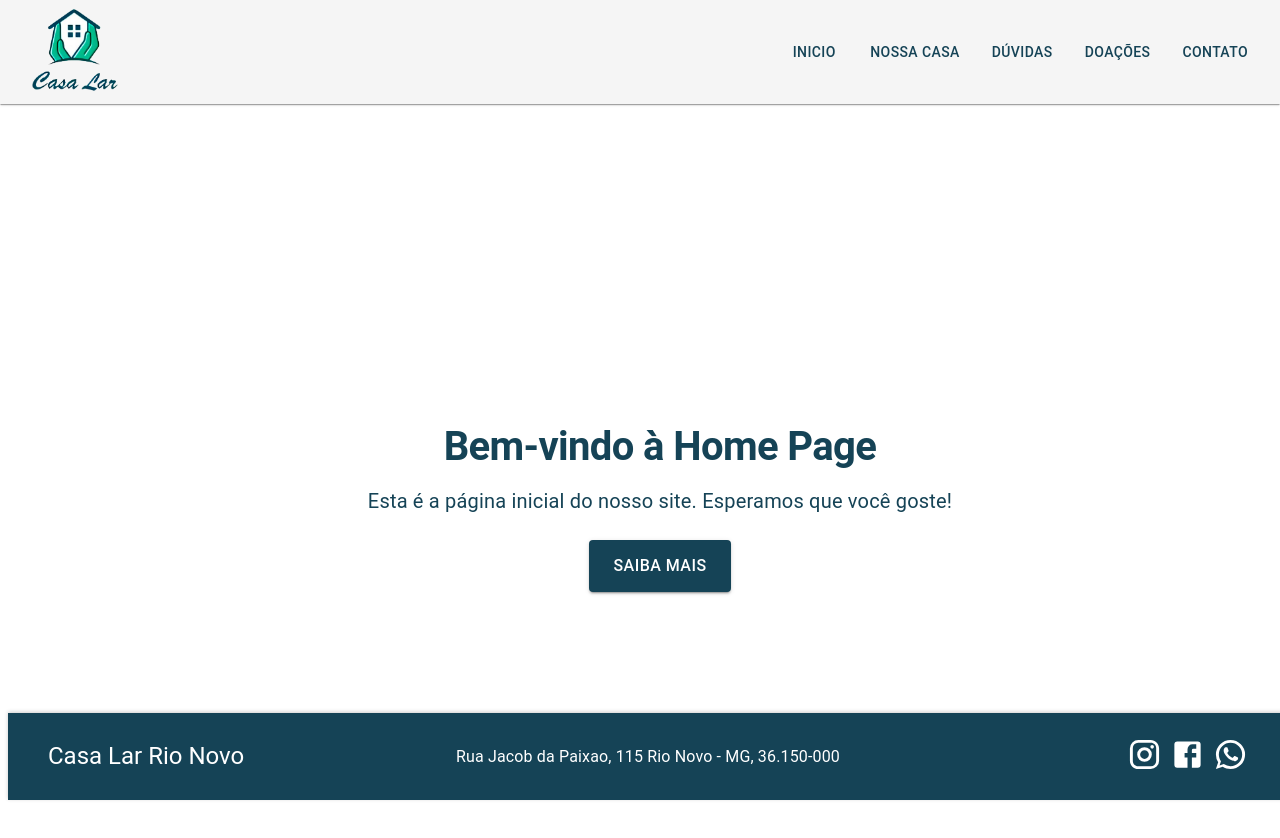
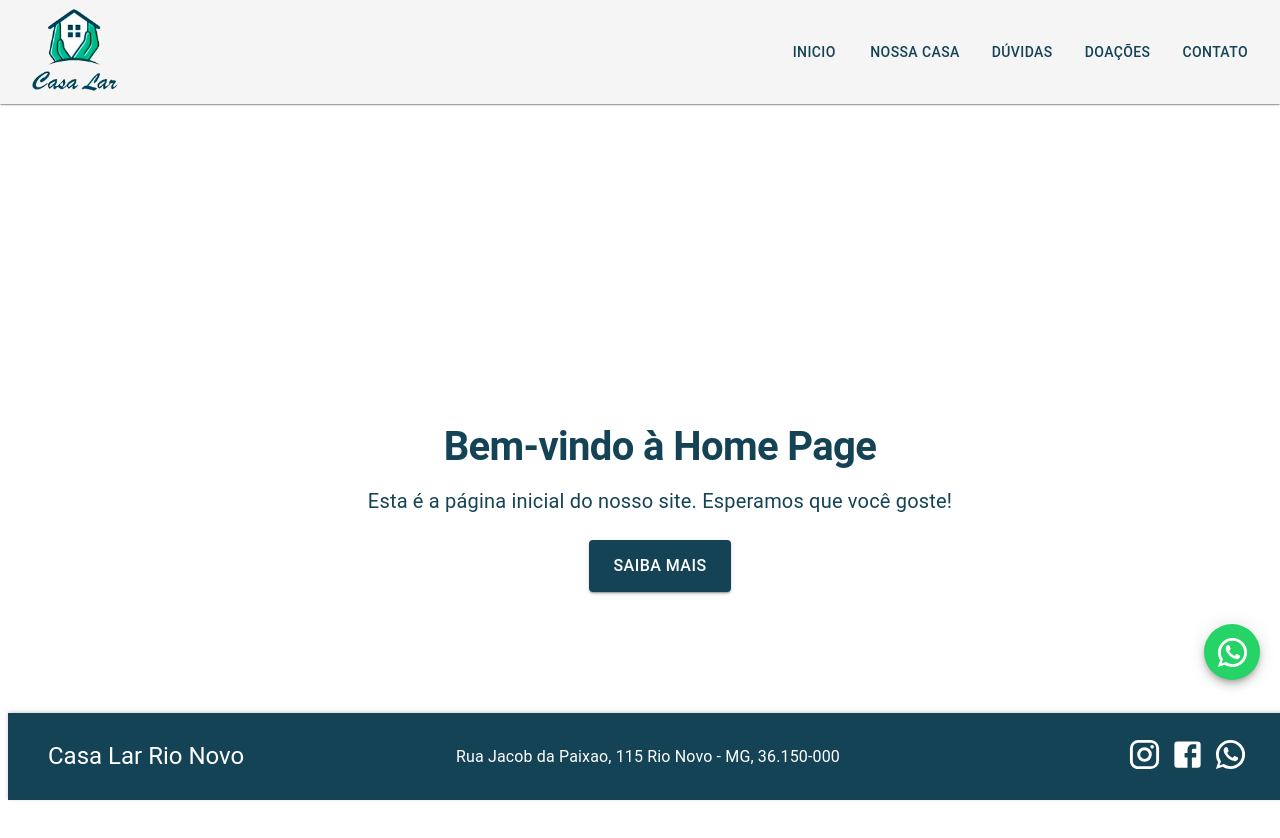
Before and after one commit to Acauhi99/front--casa-lar-rio-novo, a React (Vite) app: page / in a window 1280 px wide. Shown: the top 838 px of the page. Built offline with nearby package versions, Linux system fonts and the light colour scheme.

Commit message:
add: botao do whatsapp adicionado em todas as paginas

```diff
--- a/src/App.jsx
+++ b/src/App.jsx
@@ -2,6 +2,7 @@ import { useEffect, useState } from 'react';
 import { Route, Routes } from 'react-router-dom';
 import { Footer, Header, MainContainer } from './components';
 import { About, Contact, Donations, Faq, Home, NotFound } from './screens';
+import { WhatsAppButton } from './components/WhatsAppButton/WhatsAppButton';
 
 const App = () => {
   const [showFooter, setShowFooter] = useState(false);
@@ -32,6 +33,7 @@ const App = () => {
         </MainContainer>
       </div>
       {showFooter && <Footer />}
+      <WhatsAppButton />
     </div>
   );
 };
--- a/src/components/WhatsAppButton/WhatsAppButton.jsx
+++ b/src/components/WhatsAppButton/WhatsAppButton.jsx
@@ -1,5 +1,29 @@
+import { Link, Fab } from '@mui/material';
+import WhatsAppIcon from '@mui/icons-material/WhatsApp';
+
 export const WhatsAppButton = () => {
   return (
-    <div>WhatsAppButton</div>
-  )
-}
+    <Link
+      href="https://wa.me/5532999920658?text=Ol%C3%A1,%20vim%20atr%C3%A1ves%20do%20site%20e%20gostaria%20de%20informa%C3%A7%C3%B5es"
+      target="_blank"
+      rel="noopener"
+      sx={{
+        position: 'fixed',
+        bottom: 120,
+        right: 20,
+        zIndex: 1000,
+      }}
+    >
+      <Fab
+        sx={{
+          bgcolor: '#25d366',
+          '&:hover': {
+            bgcolor: '#20ba57',
+          },
+        }}
+      >
+        <WhatsAppIcon sx={{ color: '#fff' }} fontSize="large" />
+      </Fab>
+    </Link>
+  );
+};
```
